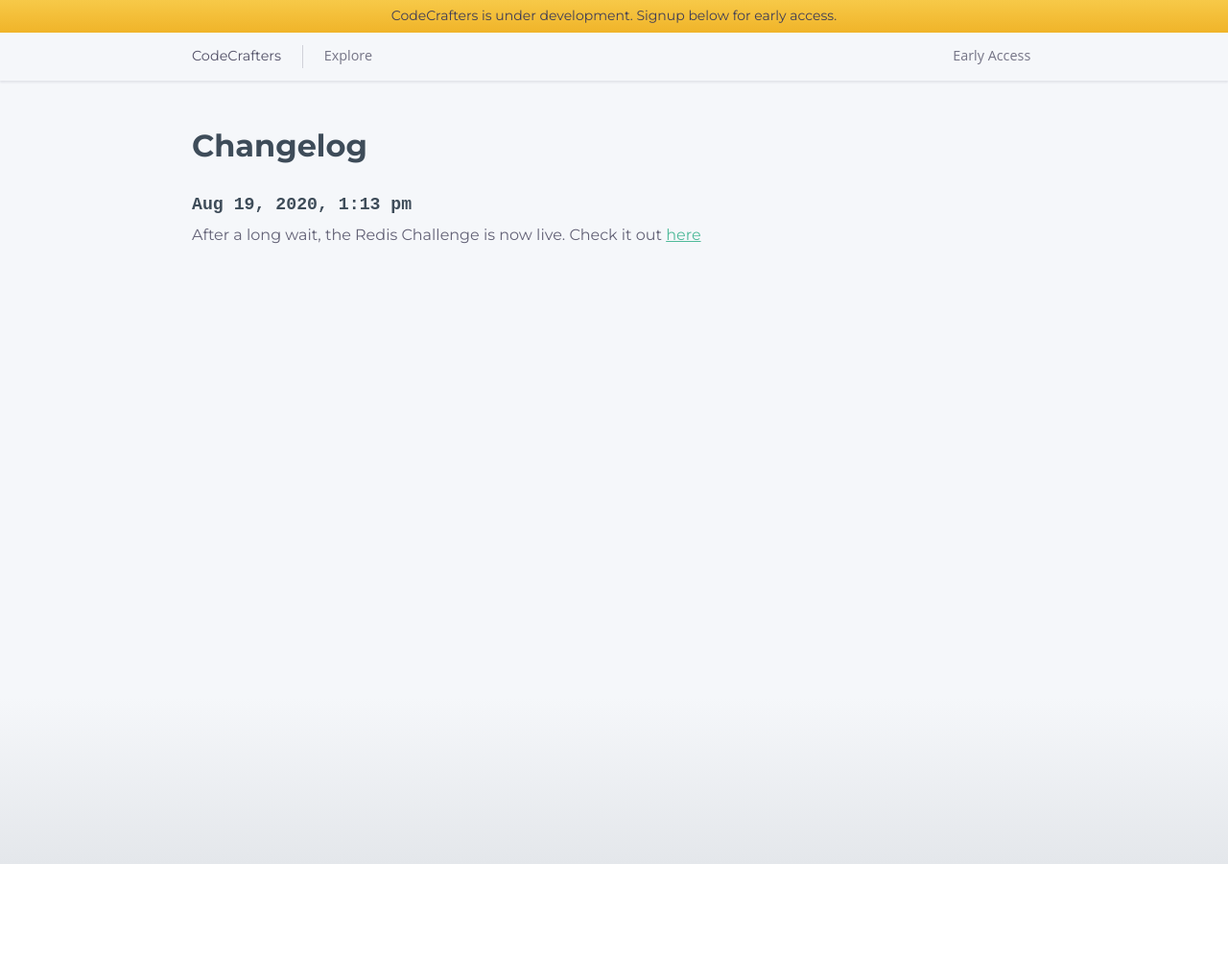
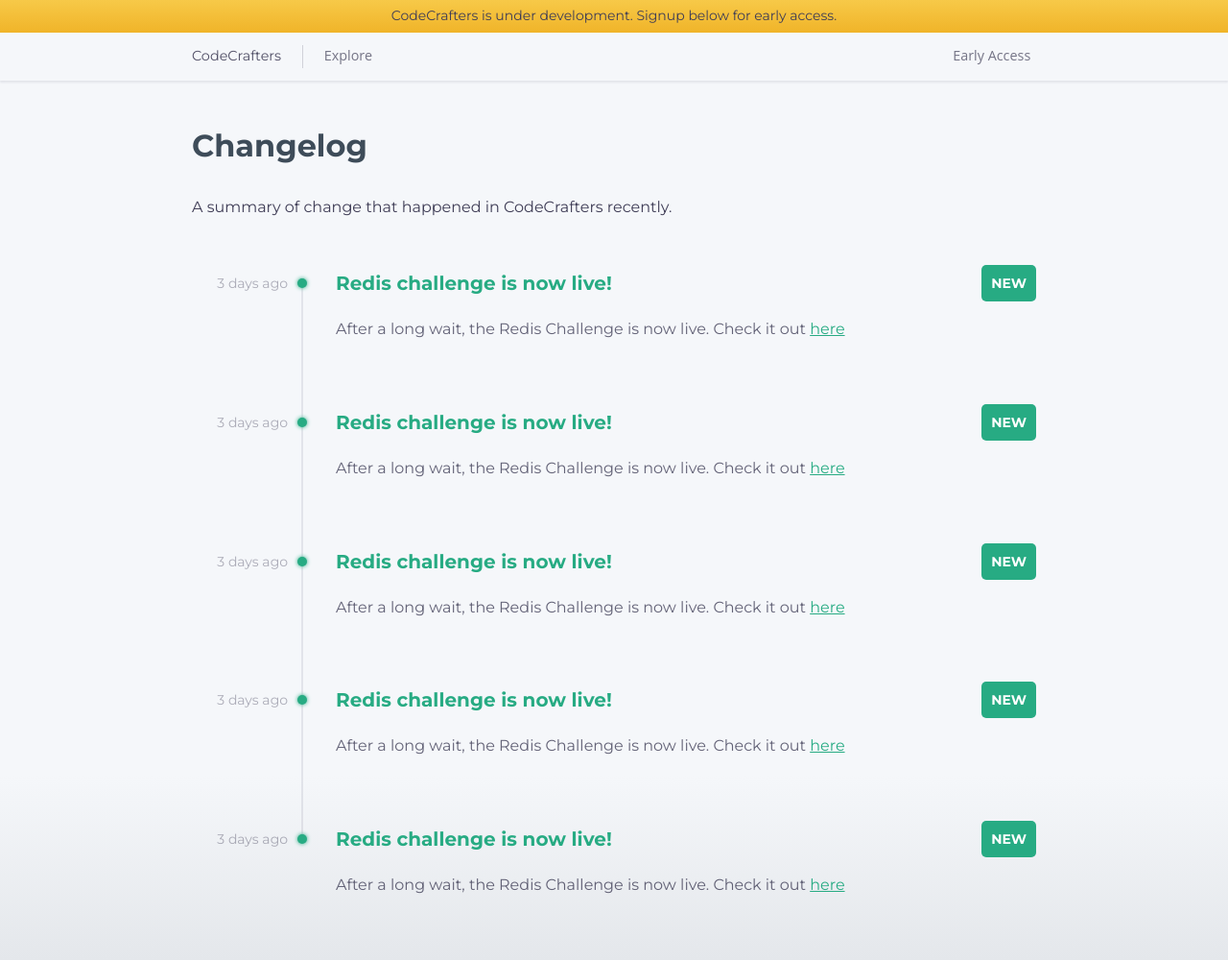
Before and after one commit to tapankavasthi/alpha-landing, a Jekyll site: the page built from changelog.html, in a window 1280 px wide. Shown: the whole page at 96% size. Built offline with Jekyll 4.4.1, drawn with Linux system fonts in a browser that asks for light colours; before the commit the page ends 900 px from its top, so only the background shows below that.

Commit message:
Changelog test

```diff
--- a/changelog.html
+++ b/changelog.html
@@ -10,13 +10,39 @@
     <div class="content-container">
         <div class="content">
             <h1>Changelog</h1>
-            <div class="changelog-entry">
-                <div class="date">
-                    Aug 19, 2020, 1:13 pm
+            <div class="markdown">
+                A summary of change that happened in CodeCrafters recently.
+            </div>
+            <div class="changelog-entries-box">
+                {% for i in (1..5) %}
+                <div class="changelog-entry">
+                    <div class="timeline-box-container">
+                        <div class="timeline-box">
+                            <div class="time">
+                                3 days ago
+                            </div>
+                            <div class="dot-box">
+                                <div class="dot">
+
+                                </div>
+                            </div>
+                        </div>
+                    </div>
+                    <div class="text-box">
+                        <div class="title-box">
+                            <div class="title">
+                                Redis challenge is now live!
+                            </div>
+                            <div class="label">
+                                New
+                            </div>
+                        </div>
+                        <div class="markdown">
+                            After a long wait, the Redis Challenge is now live. Check it out <a href="/">here</a>
+                        </div>
+                    </div>
                 </div>
-                <div class="markdown">
-                    After a long wait, the Redis Challenge is now live. Check it out <a href="/">here</a>
-                </div>
+                {% endfor %}
             </div>
         </div>
     </div>
--- a/css/style.css
+++ b/css/style.css
@@ -815,21 +815,108 @@
     padding-bottom: 1em;
 }
 
-.changelog-entry .date {
-    font-size: 1.4em;
-    opacity: 1;
+.changelog-entries-box {
+    margin-top: 3em;
+}
+
+.changelog-entry {
+    font-family: Montserrat;
+    font-style: normal;
+    display: flex;
+    position: relative;
+}
+
+.changelog-entry .timeline-box-container {
+    flex-shrink: 0;
+    min-height: 120px;
+    position: relative;
+    overflow: hidden;
+}
+
+.changelog-entry .timeline-box-container:before {
+    position: absolute;
+    left: 114px;
+    height: 2000px;
+    content: "";
+    width: 2px;
+    background-color: rgba(63, 61, 86, 0.1)
+}
+
+.changelog-entries-box .changelog-entry:first-child .timeline-box-container:before {
+    top: 20px;
+}
+
+.changelog-entries-box .changelog-entry:last-child .timeline-box-container:before {
+    height: 15px;
+}
+
+
+.changelog-entry .text-box {
+    flex-grow: 1;
+}
+
+.changelog-entry .text-box .title-box {
+    display: flex;
+    align-items: center;
+    margin-bottom: 1em;
+}
+
+.changelog-entry .text-box .title-box .label {
+    color: white;
+    background: #27AB83;
+    border-radius: 5px;
+    padding: 10px 10px;
     font-weight: bold;
-    margin-bottom: 0.5em;
-    font-family: monospace;
+    text-transform: uppercase;
+    font-size: 14px;
 }
 
 .changelog-entry .title {
-    font-weight: normal;
-    font-size: 1.4em;
-    padding-bottom: 0.5em;
+    flex-grow: 1;
+    font-weight: bold;
+    font-size: 20px;
+
+    color: #27AB83;
+}
+
+.changelog-entry .time {
+    font-size: 14px;
+    text-align: right;
+
+    color: rgba(63, 61, 86, 0.4);
+}
+
+.changelog-entry .dot {
+    width: 10px;
+    height: 10px;
+    border-radius: 5px;
+
+    background: #27AB83;
+    box-shadow: 0px 0px 4px #27AB83;
+
+    margin-right: 30px;
+    margin-left: 10px;
+}
+
+.changelog-entry .timeline-box {
+    display: flex;
+    height: 38px;
+    align-items: center;
+    justify-content: flex-end;
+    width: 150px;
+    position: relative;
+}
+
+.changelog-entry .text-box {
+    padding-bottom: 4em;
 }
 
 .changelog-entry .markdown {
-    opacity: 0.8;
+    font-family: Montserrat;
+    font-style: normal;
     font-weight: normal;
+    font-size: 16px;
+    line-height: 167.18%;
+
+    color: rgba(63, 61, 86, 0.8);
 }
```
